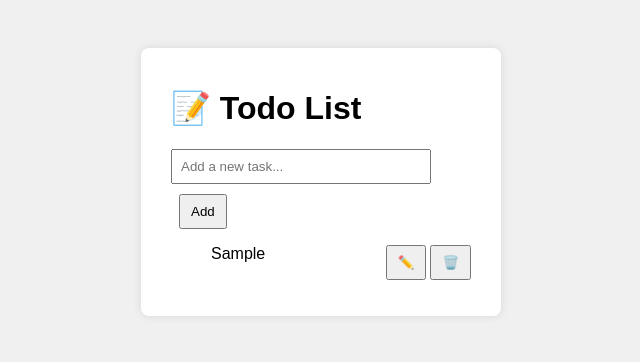
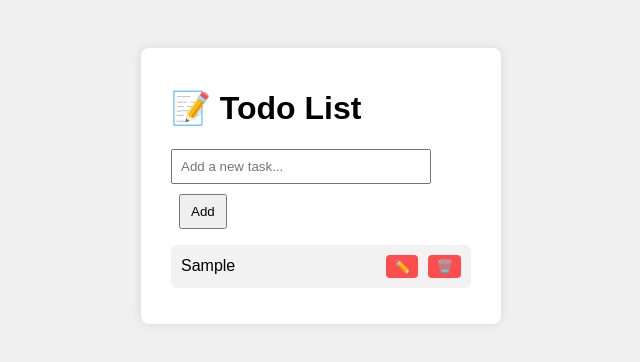
Before and after one commit to navneett123/mytodo, a plain HTML site: page index.html in a window 1280 px wide. Both pictures are taken after typing "Sample" into the empty fields and a click on the button "Add". Shown: the whole page, without its empty margins (319-959 px from the left). Drawn offline with Linux system fonts and the light colour scheme.

Commit message:
modified the UI

```diff
--- a/style.css
+++ b/style.css
@@ -48,3 +48,28 @@ input {
   margin-right: 4px;
   margin-bottom: 10px; /* 👈 added this */
 }
+
+ul {
+  list-style: none;
+  padding: 0;
+}
+
+li {
+  padding: 10px;
+  margin-bottom: 8px;
+  background-color: #f2f2f2;
+  border-radius: 6px;
+  display: flex;
+  justify-content: space-between;
+  align-items: center;
+}
+
+li button {
+  margin-left: 10px;
+  background: #ff4d4d;
+  border: none;
+  color: white;
+  padding: 4px 8px;
+  border-radius: 4px;
+  cursor: pointer;
+}
```
Also changed, not shown: 1 other file.
